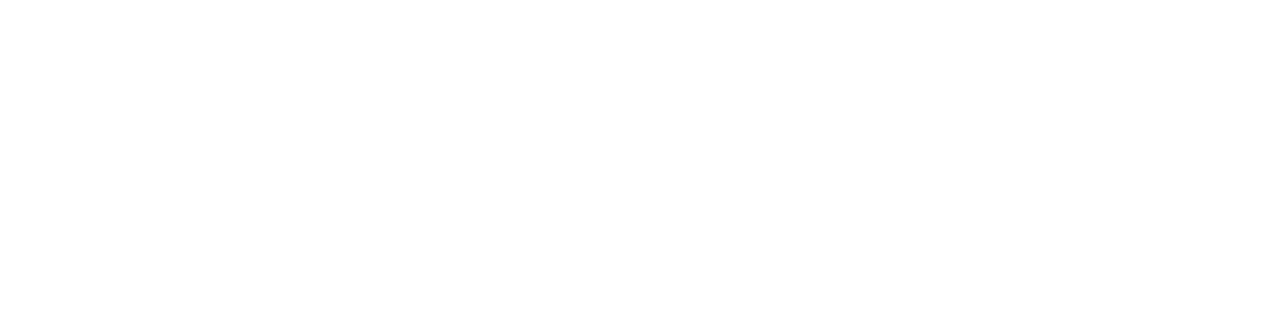
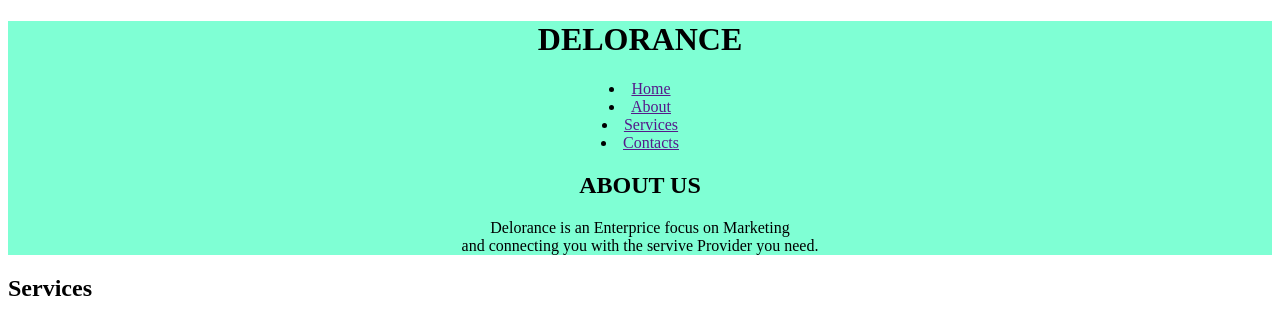
Before and after one commit to MARTIN-OMOLLO/MARKET, a plain HTML site: page index.html in a window 1280 px wide. Drawn offline with Linux system fonts and the light colour scheme.

Commit message:
services

```diff
--- a/index.css
+++ b/index.css
@@ -0,0 +1,8 @@
+.Top{
+    background-color: aquamarine;
+    text-align: center;
+}
+
+.Nav{
+    justify-content: left;
+}
--- a/index.html
+++ b/index.html
@@ -5,8 +5,25 @@
     <meta http-equiv="X-UA-Compatible" content="IE=edge">
     <meta name="viewport" content="width=device-width, initial-scale=1.0">
     <title>DELORANCE</title>
+    <link rel="stylesheet" href="index.css">
 </head>
 <body>
+    <div class="Top">
+    <h1>DELORANCE</h1>
+    <div class="Nav">
+        <li><a href ="">Home</a></li>
+         <li><a href="">About</a></li>
+         <li><a href="">Services</a></li>
+         <li><a href="">Contacts</a></li>
+    </div>
+    <h2>ABOUT US</h2>
+    <P>Delorance is an Enterprice focus on Marketing <br>and connecting you with the
+        servive Provider you need.</P>
+    </div>
+
+    <div class="Service">
+        <h2>Services</h2>
+    </div>
 
 </body>
 </html>
```
